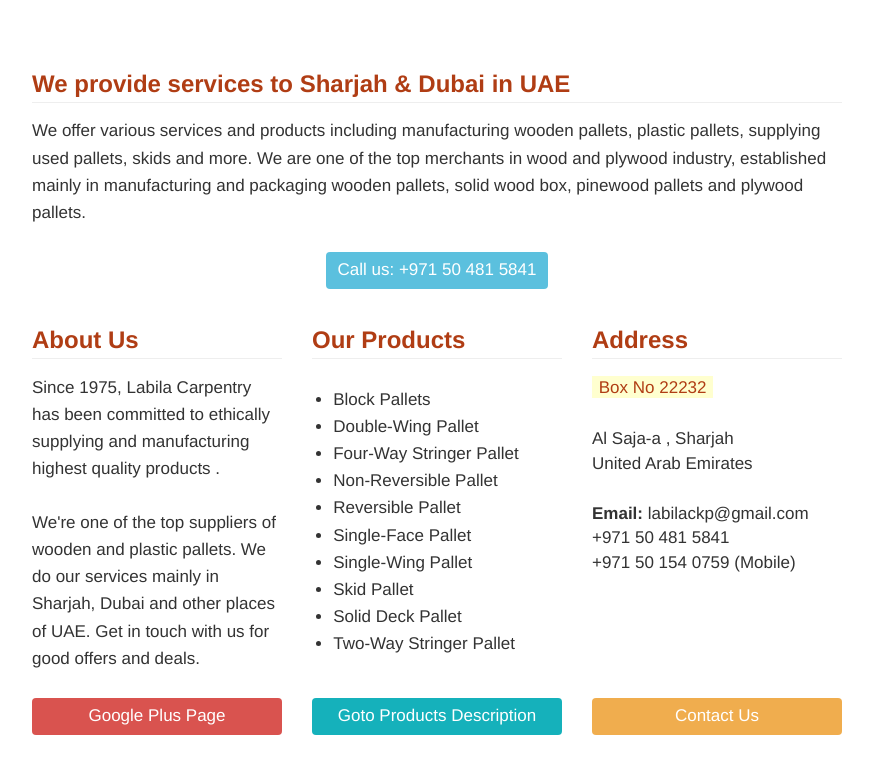
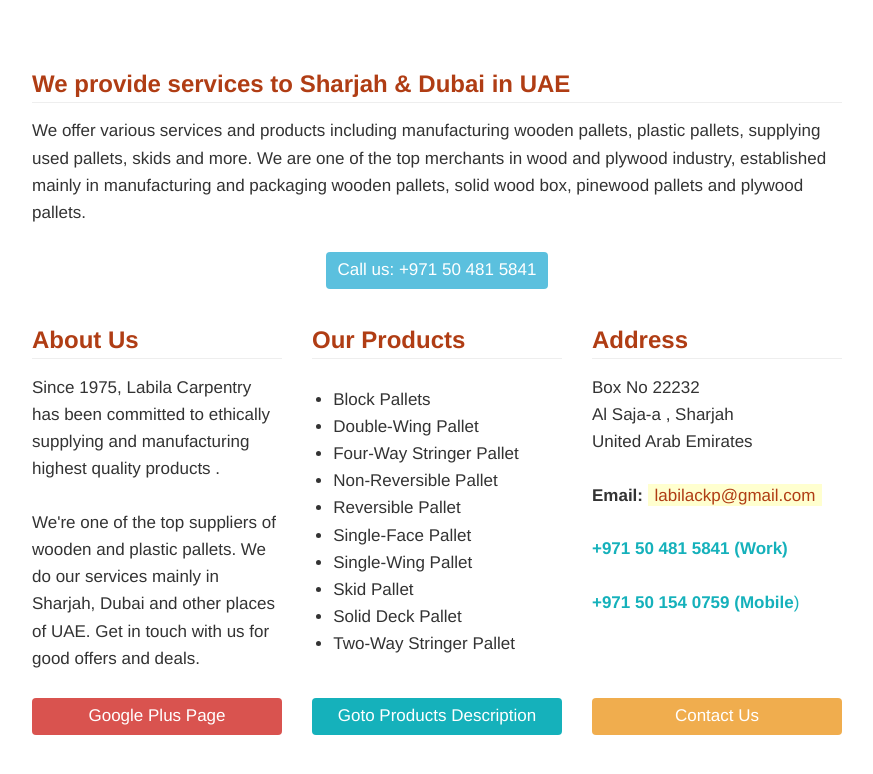
Before and after one commit to labilapallets/labilapallets.github.io, a plain HTML site: page index.html in a window 1280 px wide. Shown: the part 518-1292 px from the top of the page, without its empty margins (203-1076 px from the left). Drawn offline with nearby package versions, Linux system fonts and the light colour scheme.

Commit message:
Website updates with new changes on Wed Apr 22 11:55:40 GST 2015

```diff
--- a/index.html
+++ b/index.html
@@ -64,7 +64,7 @@
     </p>
     <div class="row">
       <div class="col-sm-12" style="text-align:center">
-        <a class="btn btn-info btn-large" href="callto:+971504815841">Call us: +971 50 481 5841</a>
+        <a class="btn btn-info btn-large" href="tel://+971504815841">Call us: +971 50 481 5841</a>
       </div>
     </div>
     <div class="row">
@@ -98,15 +98,15 @@
       <div class="col-sm-4">
         <h2>Address</h2>
         <p>
-          <em>Box No 22232</em>
-          <div>Al Saja-a , Sharjah</div>
-          <div>United Arab Emirates</div>
+          Box No 22232<br/>
+          Al Saja-a , Sharjah<br/>
+          United Arab Emirates<br/>
         </p>
         <p>
-          <div><strong>Email:</strong> labilackp@gmail.com</div>
-          <div>+971 50 481 5841 </div>
-          <div>+971 50 154 0759 (Mobile)</div>
+          <strong>Email:</strong> <em>labilackp@gmail.com</em>
         </p>
+        <p><a href="tel://+971504815841"><strong>+971 50 481 5841 (Work)</strong></a></p>
+        <p><a href="tel://+971501540759"><strong>+971 50 154 0759 (Mobile</strong>)</a></p>
       </div>
     </div>
     <div class="row">
```
